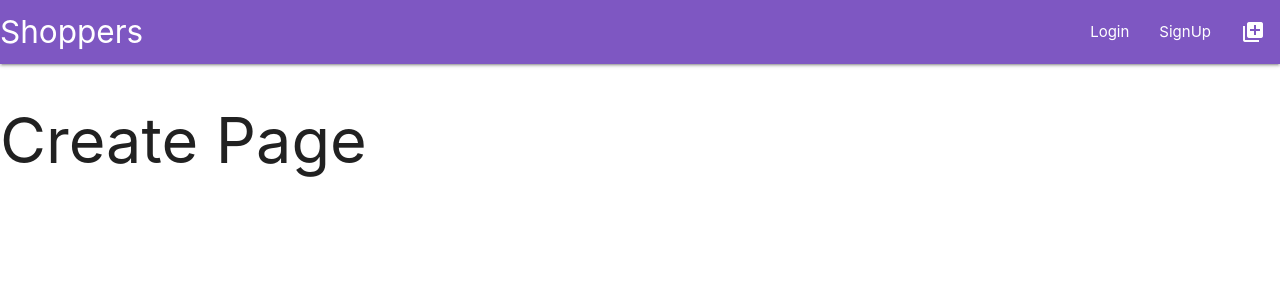
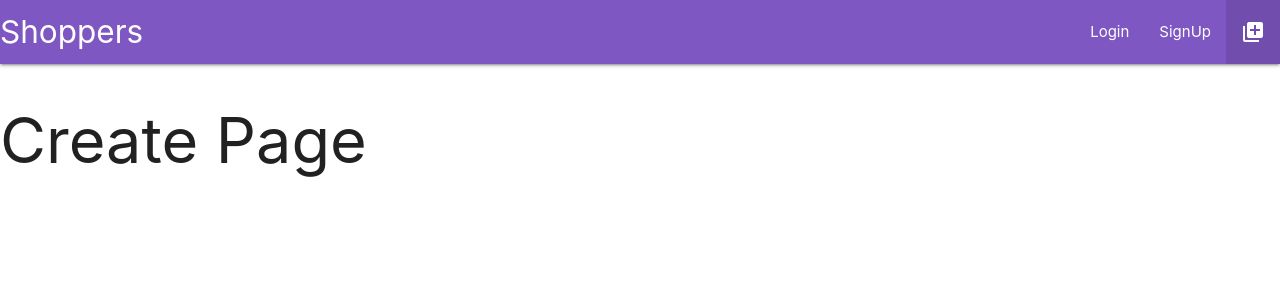
Before and after one commit to kritika243/documenting-next-js, a Next.js app: page /create in a window 1280 px wide. Shown: the top 300 px of the page. Built offline with nearby package versions, Linux system fonts and the light colour scheme.

Commit message:
adding the active class based on route

```diff
--- a/components/Navbar.js
+++ b/components/Navbar.js
@@ -1,6 +1,13 @@
+import { useRouter } from 'next/router'
 import Link from 'next/link'
 
 const Navbar = () => {
+  const router = useRouter()
+  function isActive(route) {
+    // if routes match-  "active" class is added from materialize
+    if (route === router.pathname) return 'active'
+    else return ''
+  }
   return (
     <>
       <nav>
@@ -9,17 +16,17 @@ const Navbar = () => {
             <a class='brand-logo left'>Shoppers</a>
           </Link>
           <ul id='nav-mobile' className='right'>
-            <li>
+            <li className={isActive('/login')}>
               <Link href='/login'>
                 <a>Login</a>
               </Link>
             </li>
-            <li>
+            <li className={isActive('/signup')}>
               <Link href='/signup'>
                 <a>SignUp</a>
               </Link>
             </li>
-            <li>
+            <li className={isActive('/create')}>
               <Link href='/create'>
                 <a>
                   <i className='large material-icons'>add_to_photos</i>
```
